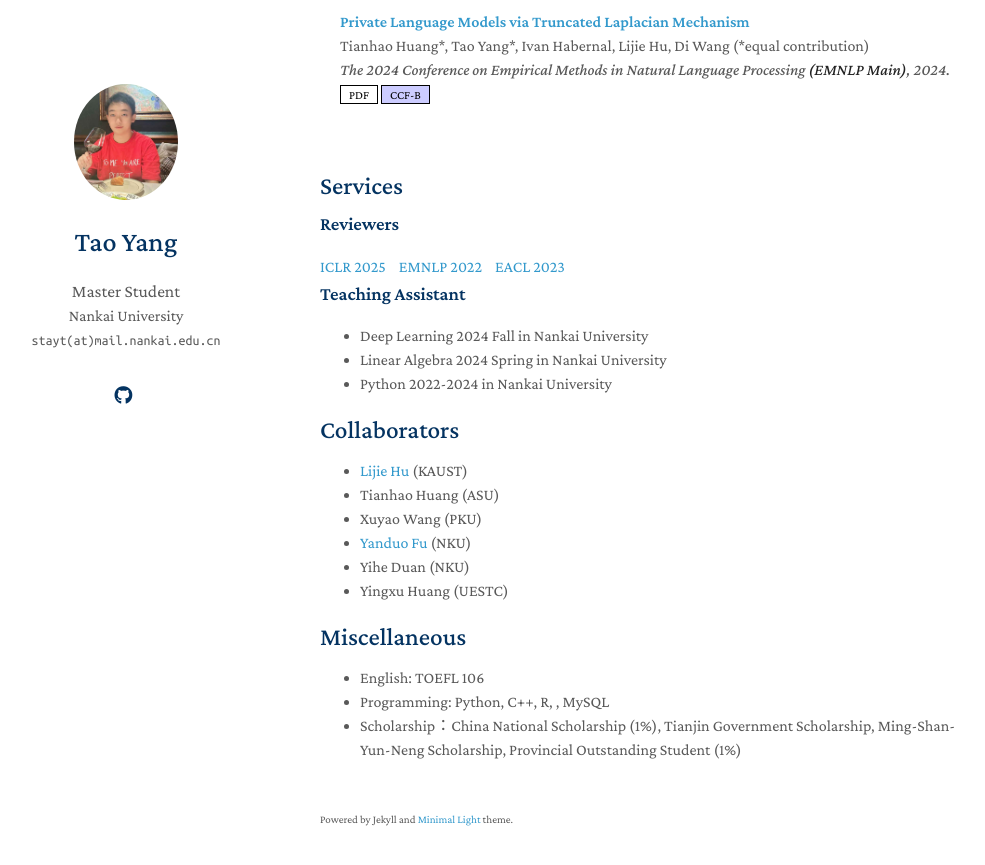
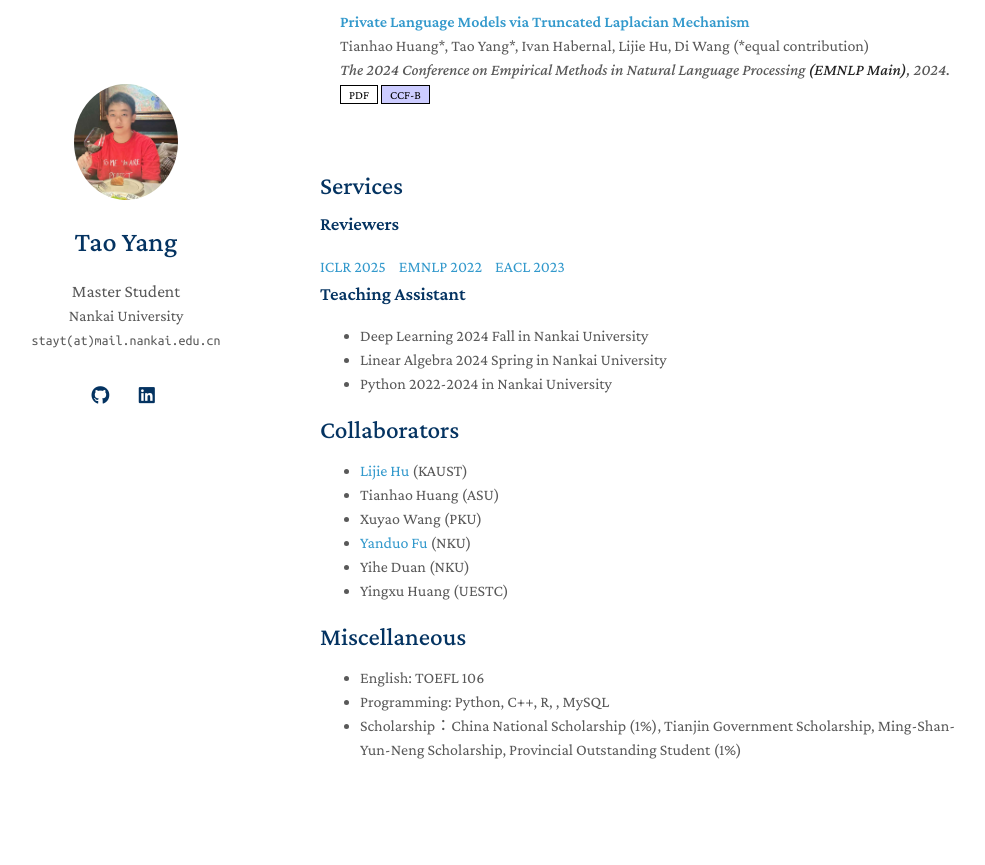
Before and after one commit to stayt1/stayt1.github.io, a Jekyll site: the page built from index.md, in a window 1280 px wide and 900 px high, scrolled down 875 px. Shown: the top 865 px of the window, without its empty margins (150-1135 px from the left). Built offline with Jekyll 4.4.1, drawn with Linux system fonts in a browser that asks for light colours; a style sheet for code colours, icons or effects is not loaded; our own code applies the rules of GitHub Pages for plain Markdown files.

Commit message:
Update _config.yml

```diff
--- a/_config.yml
+++ b/_config.yml
@@ -15,6 +15,7 @@ canonical: https://stayt1.github.io/
 # google_scholar: https://scholar.google.com/citations?user=v3kcC5wAAAAJ&hl=zh-CN
 # cv_link: assets/files/cv-en.pdf
 github_link: https://stayt2.github.io/
+linkedin: https://www.linkedin.com/in/statyt/
 # research_gate: https://www.researchgate.net/profile/Yanduo-Fu
 
 # linkedin: https://www.linkedin.com/
@@ -28,7 +29,7 @@ favicon_dark: ./assets/img/avatar.png
 
 # Footnote
 # You may use the option to disable the footnote, "Powered by Jekyll and Minimal Light theme."
-enable_footnote: true
+enable_footnote: false
 
 # Auto Dark Mode
 # You may use the option to disable the automatic dark theme
```
